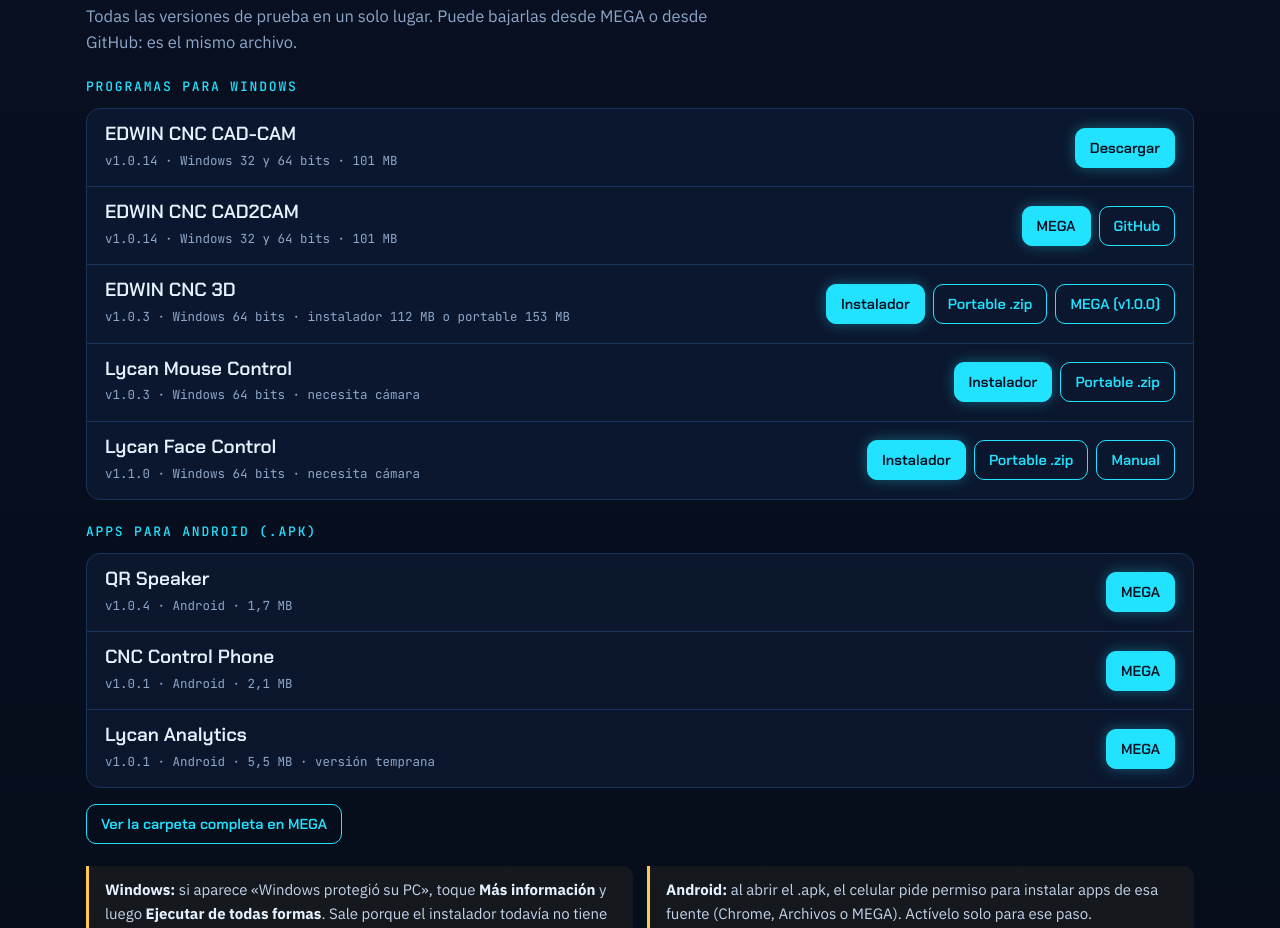
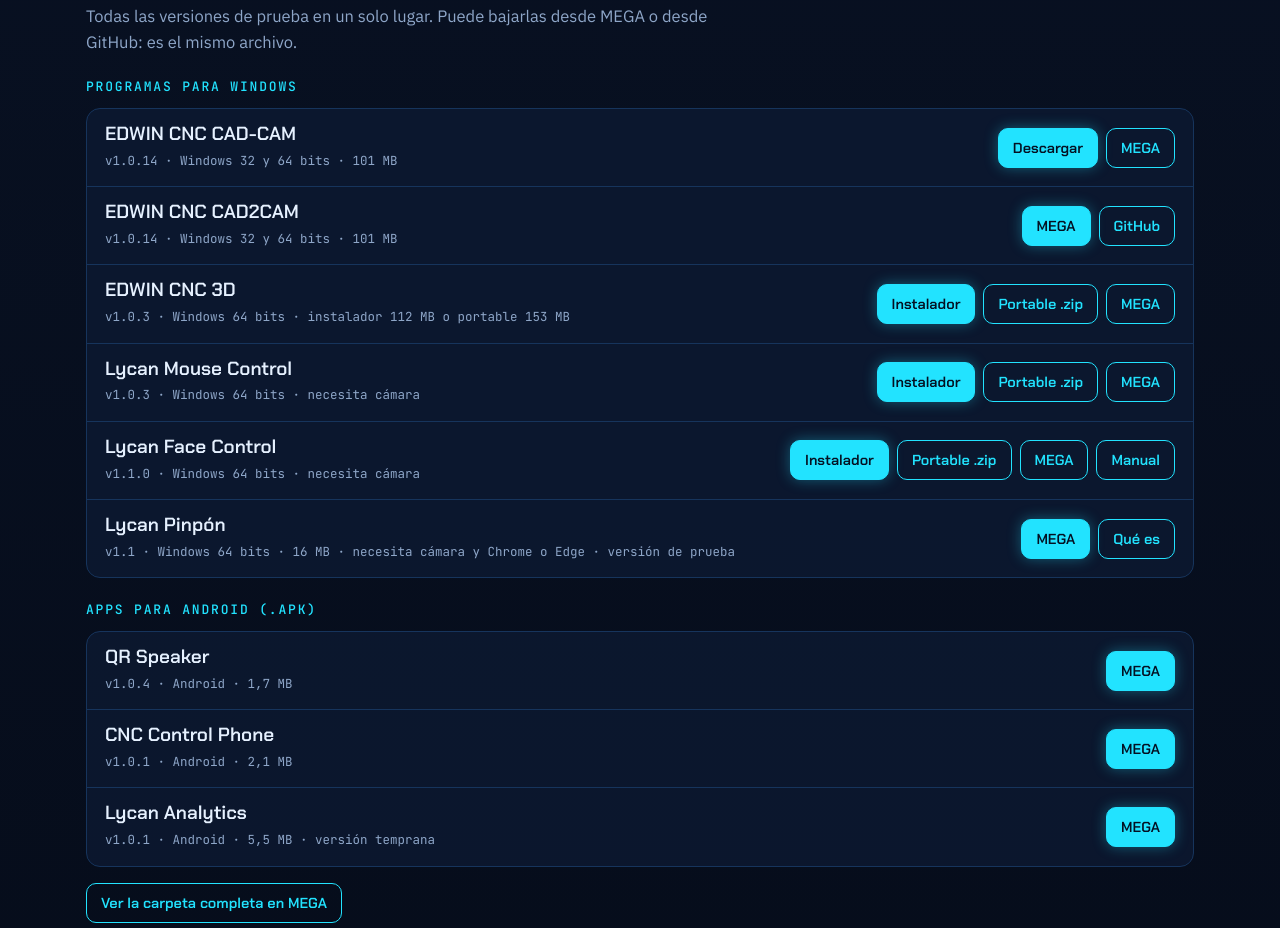
Before and after one commit to INGEMAQSEWING/ingemaqsewing.github.io, a plain HTML site: page index.html in a window 1280 px wide. Shown: the part 5278-6206 px from the top of the page. Drawn offline with Linux system fonts and the light colour scheme.

Commit message:
Descargas en MEGA: EDWIN CNC 3D 1.0.3, CAD-CAM 1.0.14, Mouse Control 1.0.3, Face Control 1.1.0 y Lycan Pinpón 1.1

```diff
--- a/index.html
+++ b/index.html
@@ -662,6 +662,7 @@ footer p { margin: 0; }
           <div><b>EDWIN CNC CAD-CAM</b><span class="det">v1.0.14 · Windows 32 y 64 bits · 101 MB</span></div>
           <div class="fuentes">
             <a class="principal" href="https://github.com/INGEMAQSEWING/edwin-cnc-cad-cam/releases/download/v1.0.14-prueba/EDWIN-CNC-CAD-CAM-1.0.14-Windows-32-y-64-bits.exe">Descargar<span class="vh"> EDWIN CNC CAD-CAM desde GitHub</span></a>
+            <a href="https://mega.nz/folder/Tsc2AI4R#UQSuL5jwxSaSA0L0LWr_Qg/file/jh8FVYJa">MEGA<span class="vh">: descargar EDWIN CNC CAD-CAM</span></a>
           </div>
         </li>
         <li>
@@ -676,7 +677,7 @@ footer p { margin: 0; }
           <div class="fuentes">
             <a class="principal" href="https://github.com/INGEMAQSEWING/edwin-cnc-3d/releases/download/v1.0.3-prueba/EDWIN-CNC-3D-1.0.3-Windows-64-bits.exe">Instalador<span class="vh"> de EDWIN CNC 3D desde GitHub</span></a>
             <a href="https://github.com/INGEMAQSEWING/edwin-cnc-3d/releases/download/v1.0.3-prueba/EDWIN-CNC-3D-1.0.3-portable.zip">Portable .zip<span class="vh"> de EDWIN CNC 3D</span></a>
-            <a href="https://mega.nz/folder/Tsc2AI4R#UQSuL5jwxSaSA0L0LWr_Qg/file/f50Bwaza">MEGA (v1.0.0)<span class="vh">: versión anterior de EDWIN CNC 3D</span></a>
+            <a href="https://mega.nz/folder/Tsc2AI4R#UQSuL5jwxSaSA0L0LWr_Qg/file/XwtXhQLL">MEGA<span class="vh">: descargar EDWIN CNC 3D</span></a>
           </div>
         </li>
         <li>
@@ -684,6 +685,7 @@ footer p { margin: 0; }
           <div class="fuentes">
             <a class="principal" href="https://github.com/INGEMAQSEWING/lycan-mouse-control/releases/download/v1.0.3-prueba/Lycan-Mouse-Control-1.0.3-Windows-64-bits.exe">Instalador<span class="vh"> de Lycan Mouse Control desde GitHub</span></a>
             <a href="https://github.com/INGEMAQSEWING/lycan-mouse-control/releases/download/v1.0.3-prueba/Lycan-Mouse-Control-1.0.3-portable.zip">Portable .zip<span class="vh"> de Lycan Mouse Control</span></a>
+            <a href="https://mega.nz/folder/Tsc2AI4R#UQSuL5jwxSaSA0L0LWr_Qg/file/i9dTzJ5Z">MEGA<span class="vh">: descargar Lycan Mouse Control</span></a>
           </div>
         </li>
         <li>
@@ -691,7 +693,15 @@ footer p { margin: 0; }
           <div class="fuentes">
             <a class="principal" href="https://github.com/INGEMAQSEWING/lycan-face-control/releases/download/v1.1.0-prueba/Lycan-Face-Control-1.1.0-Windows-64-bits.exe">Instalador<span class="vh"> de Lycan Face Control desde GitHub</span></a>
             <a href="https://github.com/INGEMAQSEWING/lycan-face-control/releases/download/v1.1.0-prueba/Lycan-Face-Control-1.1.0-portable.zip">Portable .zip<span class="vh"> de Lycan Face Control</span></a>
+            <a href="https://mega.nz/folder/Tsc2AI4R#UQSuL5jwxSaSA0L0LWr_Qg/file/64dnlbQB">MEGA<span class="vh">: descargar Lycan Face Control</span></a>
             <a href="lycan-face-control/">Manual<span class="vh"> de Lycan Face Control</span></a>
+          </div>
+        </li>
+        <li>
+          <div><b>Lycan Pinpón</b><span class="det">v1.1 · Windows 64 bits · 16 MB · necesita cámara y Chrome o Edge · versión de prueba</span></div>
+          <div class="fuentes">
+            <a class="principal" href="https://mega.nz/folder/Tsc2AI4R#UQSuL5jwxSaSA0L0LWr_Qg/file/b4sG2CpI">MEGA<span class="vh">: descargar Lycan Pinpón</span></a>
+            <a href="laboratorio/">Qué es<span class="vh"> Lycan Pinpón</span></a>
           </div>
         </li>
       </ul>
```
Also changed, not shown: laboratorio/index.html (+1 -1 lines).
